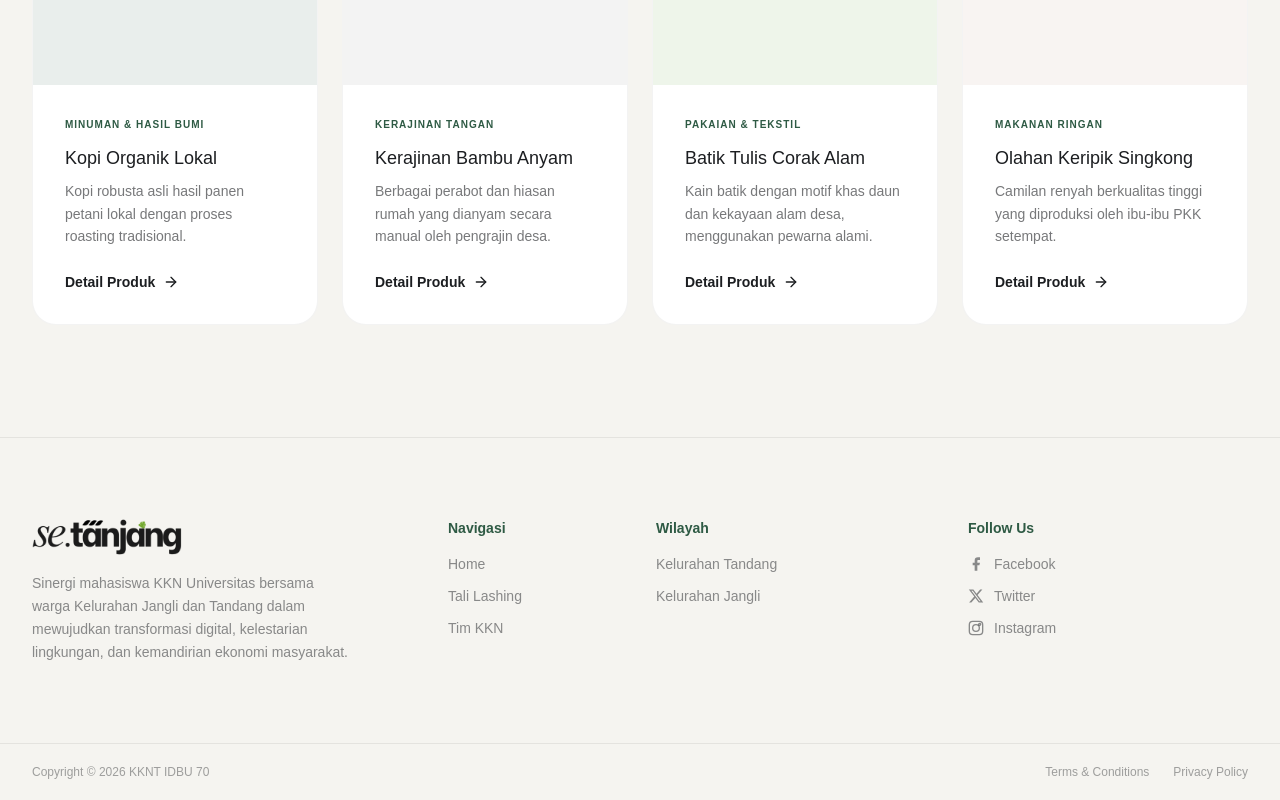
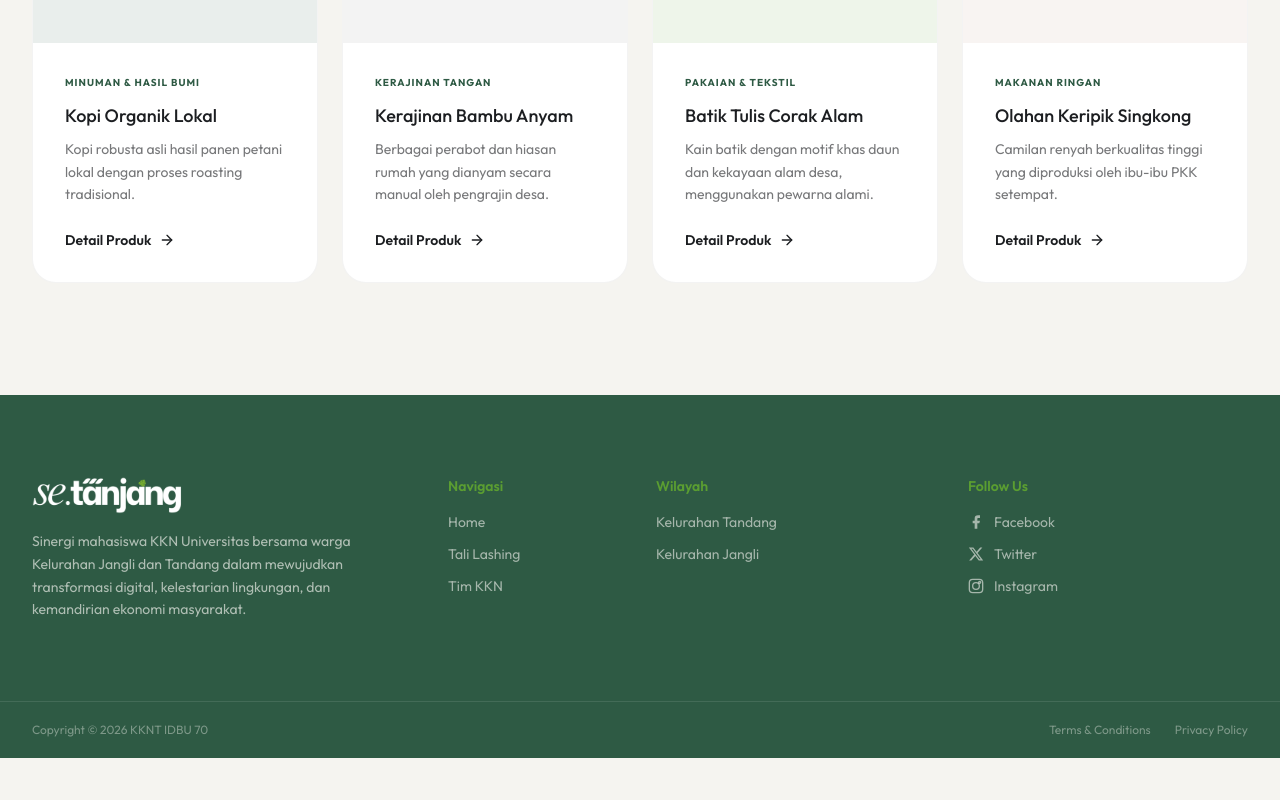
Before and after one commit to fvnhndito/setanjang, a Next.js app: page /kkn in a window 1280 px wide. Shown: the part 3956-4756 px from the top of the page. After the commit the page ends 4714 px from the top, so only its background shows below. Built offline with nearby package versions, Linux system fonts and the light colour scheme; a web font is replaced by a local one.

Commit message:
fix : landing page

```diff
--- a/app/components/Footer.tsx
+++ b/app/components/Footer.tsx
@@ -12,14 +12,14 @@ const InstagramIcon = () => (
 
 export default function Footer() {
   return (
-    <footer className="bg-brand-cream border-t border-brand-charcoal/8">
+    <footer className="bg-brand-green-dark dark:bg-[#193226] text-white/90 border-t border-brand-green-dark/10 transition-colors duration-300">
       {/* Main Footer */}
       <div className="w-full px-5 sm:px-6 lg:px-8 py-16 md:py-20">
         <div className="max-w-[1440px] mx-auto grid grid-cols-1 md:grid-cols-12 gap-12 md:gap-8">
           {/* Brand */}
           <div className="md:col-span-4 space-y-4">
-            <Logo size="md" />
-            <p className="text-sm text-brand-charcoal/50 leading-relaxed max-w-xs">
+            <Logo size="md" variant="light" />
+            <p className="text-sm text-brand-cream/65 leading-relaxed max-w-xs">
               Sinergi mahasiswa KKN Universitas bersama warga Kelurahan Jangli dan Tandang
               dalam mewujudkan transformasi digital, kelestarian lingkungan, dan
               kemandirian ekonomi masyarakat.
@@ -28,17 +28,17 @@ export default function Footer() {
 
           {/* Navigasi */}
           <div className="md:col-span-2 space-y-4">
-            <h4 className="text-sm font-semibold text-brand-green-dark">
+            <h4 className="text-sm font-semibold text-brand-green-light">
               Navigasi
             </h4>
             <div className="flex flex-col gap-3">
-              <a href="/" className="text-sm text-brand-charcoal/50 hover:text-brand-charcoal transition-colors">
+              <a href="/" className="text-sm text-brand-cream/60 hover:text-white transition-colors">
                 Home
               </a>
-              <a href="/#lashing" className="text-sm text-brand-charcoal/50 hover:text-brand-charcoal transition-colors">
+              <a href="/#lashing" className="text-sm text-brand-cream/60 hover:text-white transition-colors">
                 Tali Lashing
               </a>
-              <a href="/kkn" className="text-sm text-brand-charcoal/50 hover:text-brand-charcoal transition-colors">
+              <a href="/kkn" className="text-sm text-brand-cream/60 hover:text-white transition-colors">
                 Tim KKN
               </a>
             </div>
@@ -46,14 +46,14 @@ export default function Footer() {
 
           {/* Kelurahan */}
           <div className="md:col-span-3 space-y-4">
-            <h4 className="text-sm font-semibold text-brand-green-dark">
+            <h4 className="text-sm font-semibold text-brand-green-light">
               Wilayah
             </h4>
             <div className="flex flex-col gap-3">
-              <a href="/tandang" className="text-sm text-brand-charcoal/50 hover:text-brand-charcoal transition-colors">
+              <a href="/tandang" className="text-sm text-brand-cream/60 hover:text-white transition-colors">
                 Kelurahan Tandang
               </a>
-              <a href="/jangli" className="text-sm text-brand-charcoal/50 hover:text-brand-charcoal transition-colors">
+              <a href="/jangli" className="text-sm text-brand-cream/60 hover:text-white transition-colors">
                 Kelurahan Jangli
               </a>
             </div>
@@ -61,15 +61,15 @@ export default function Footer() {
 
           {/* Follow Us */}
           <div className="md:col-span-3 space-y-4">
-            <h4 className="text-sm font-semibold text-brand-green-dark">
+            <h4 className="text-sm font-semibold text-brand-green-light">
               Follow Us
             </h4>
             <div className="flex flex-col gap-3">
-              <a href="#" className="flex items-center gap-2.5 text-sm text-brand-charcoal/50 hover:text-brand-charcoal transition-colors">
+              <a href="#" className="flex items-center gap-2.5 text-sm text-brand-cream/60 hover:text-white transition-colors">
                 <FacebookIcon />
                 Facebook
               </a>
-              <a href="#" className="flex items-center gap-2.5 text-sm text-brand-charcoal/50 hover:text-brand-charcoal transition-colors">
+              <a href="#" className="flex items-center gap-2.5 text-sm text-brand-cream/60 hover:text-white transition-colors">
                 <TwitterIcon />
                 Twitter
               </a>
@@ -77,7 +77,7 @@ export default function Footer() {
                 href="https://www.instagram.com/se.tanjang?utm_source=ig_web_button_share_sheet&igsh=ZDNlZDc0MzIxNw=="
                 target="_blank"
                 rel="noopener noreferrer"
-                className="flex items-center gap-2.5 text-sm text-brand-charcoal/50 hover:text-brand-charcoal transition-colors"
+                className="flex items-center gap-2.5 text-sm text-brand-cream/60 hover:text-white transition-colors"
               >
                 <InstagramIcon />
                 Instagram
@@ -88,14 +88,14 @@ export default function Footer() {
       </div>
 
       {/* Bottom Bar */}
-      <div className="border-t border-brand-charcoal/8 px-5 sm:px-6 lg:px-8">
-        <div className="max-w-[1440px] mx-auto py-5 flex flex-col sm:flex-row items-center justify-between gap-3 text-xs text-brand-charcoal/40">
+      <div className="border-t border-white/10 px-5 sm:px-6 lg:px-8">
+        <div className="max-w-[1440px] mx-auto py-5 flex flex-col sm:flex-row items-center justify-between gap-3 text-xs text-brand-cream/40">
           <p>Copyright © {new Date().getFullYear()} KKNT IDBU 70</p>
           <div className="flex items-center gap-6">
-            <a href="#" className="hover:text-brand-charcoal transition-colors">
+            <a href="#" className="hover:text-white transition-colors">
               Terms & Conditions
             </a>
-            <a href="#" className="hover:text-brand-charcoal transition-colors">
+            <a href="#" className="hover:text-white transition-colors">
               Privacy Policy
             </a>
           </div>
--- a/app/components/HeroSection.tsx
+++ b/app/components/HeroSection.tsx
@@ -29,7 +29,7 @@ export default function HeroSection() {
       {/* Content */}
       <div className="relative z-10 max-w-5xl mx-auto px-6 sm:px-8 text-center flex flex-col items-center gap-8 pt-10">
         <h1 className="text-3xl sm:text-4xl lg:text-5xl xl:text-[3.25rem] font-medium text-white leading-[1.2] tracking-tight font-serif max-w-4xl">
-          Gerakan Pemberdayaan Ekonomi Kreatif Berkelanjutan Berbasis Daur Ulang Limbah Tali Plastik Industri
+          Pemberdayaan Ekonomi Kreatif Berkelanjutan Berbasis Daur Ulang Limbah Tali Plastik Industri
         </h1>
 
         <p className="text-base sm:text-lg text-white/85 max-w-3xl leading-relaxed font-sans">
--- a/app/globals.css
+++ b/app/globals.css
@@ -1,3 +1,7 @@
+@import url('https://fonts.googleapis.com/css2?family=Outfit:wght@100..900&display=swap');
+@import url('https://fonts.googleapis.com/css2?family=Plus+Jakarta+Sans:wght@400;500;600;700;800&display=swap');
+@import "tailwindcss";
+
 @font-face {
     font-family: 'Google Sans';
     font-style: normal;
@@ -6,10 +10,6 @@
     src: url('https://fonts.gstatic.com/s/googlesans/v69/4UasrENHsxJlGDuGo1OIlJfC6l_24rlCK1Yo_Iqcsih3SAyH6cAwhX9RPiIUvaYr.woff2') format('woff2');
     unicode-range: U+0308, U+0530-058F, U+2010, U+2024, U+25CC, U+FB13-FB17, U+0000-00FF;
 }
-
-@import url('https://fonts.googleapis.com/css2?family=Outfit:wght@100..900&display=swap');
-@import url('https://fonts.googleapis.com/css2?family=Plus+Jakarta+Sans:wght@400;500;600;700;800&display=swap');
-@import "tailwindcss";
 
 :root {
   --background: #F5F4F0;
```
Also changed, not shown: app/components/LashingSection.tsx (+105 -101 lines).
